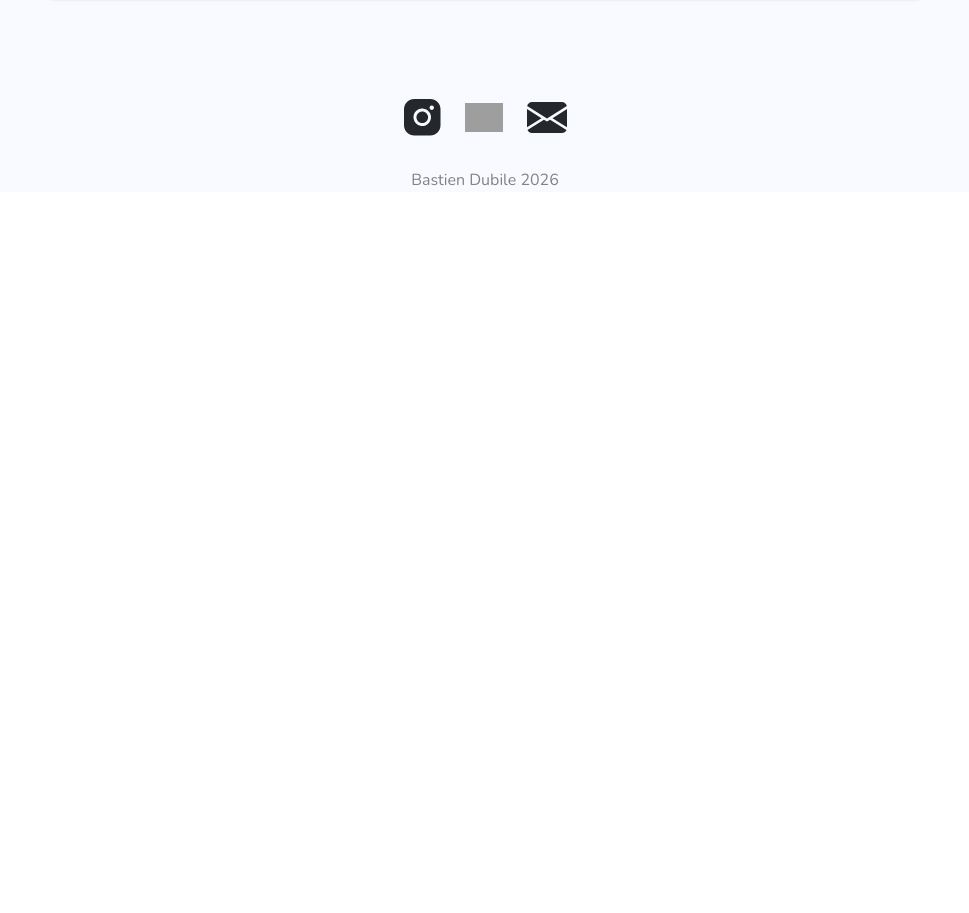
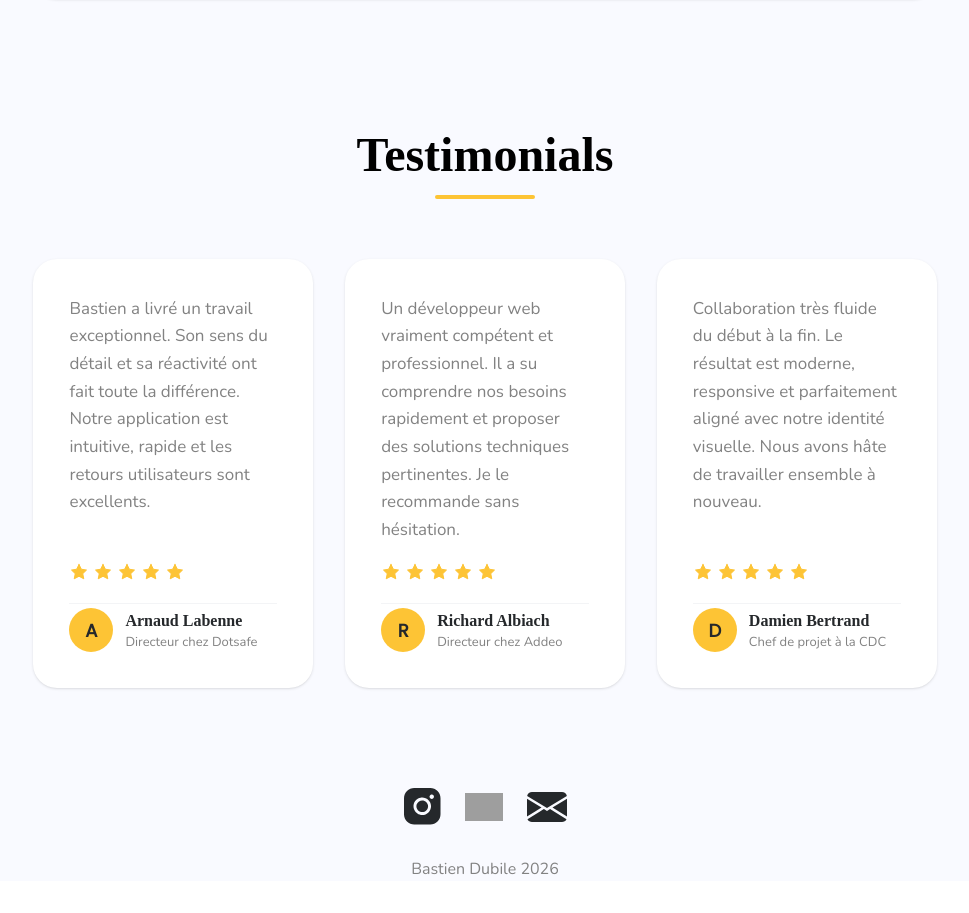
Before and after one commit to Tyzing/portfolio-web-efrei, a React (Vite) app: page / in a window 1280 px wide. Shown: the part 2238-3151 px from the top of the page, without its empty margins (155-1124 px from the left). Before the commit the page ends 2480 px from the top, so only its background shows below. Built offline with nearby package versions, Linux system fonts and the light colour scheme; grey boxes are pictures that could not be loaded.

Commit message:
Ajout du composant Testimonials

```diff
--- /dev/null
+++ b/src/components/Testimonials.jsx
@@ -0,0 +1,80 @@
+import TitleSection from "./TitleSection";
+
+const testimonials = [
+  {
+    name: "Arnaud Labenne",
+    role: "Directeur chez Dotsafe",
+    text: "Bastien a livré un travail exceptionnel. Son sens du détail et sa réactivité ont fait toute la différence. Notre application est intuitive, rapide et les retours utilisateurs sont excellents.",
+    stars: 5,
+  },
+  {
+    name: "Richard Albiach",
+    role: "Directeur chez Addeo",
+    text: "Un développeur web vraiment compétent et professionnel. Il a su comprendre nos besoins rapidement et proposer des solutions techniques pertinentes. Je le recommande sans hésitation.",
+    stars: 5,
+  },
+  {
+    name: "Damien Bertrand",
+    role: "Chef de projet à la CDC",
+    text: "Collaboration très fluide du début à la fin. Le résultat est moderne, responsive et parfaitement aligné avec notre identité visuelle. Nous avons hâte de travailler ensemble à nouveau.",
+    stars: 5,
+  },
+];
+
+function StarRating({ count }) {
+  return (
+    <div className="flex gap-[4px]">
+      {Array.from({ length: count }).map((_, i) => (
+        <svg key={i} width="20" height="20" viewBox="0 0 20 20" fill="none">
+          <path
+            d="M10 1.5L12.39 6.26L17.5 7.05L13.75 10.7L14.78 15.79L10 13.27L5.22 15.79L6.25 10.7L2.5 7.05L7.61 6.26L10 1.5Z"
+            fill="#FDC435"
+            stroke="#FDC435"
+            strokeWidth="1"
+            strokeLinecap="round"
+            strokeLinejoin="round"
+          />
+        </svg>
+      ))}
+    </div>
+  );
+}
+
+function TestimonialCard({ name, role, text, stars }) {
+  return (
+    <div className="flex flex-col gap-[20px] bg-white rounded-[24px] shadow-sm p-[28px] md:p-[36px]">
+      <p className="font-nunito text-[15px] md:text-[17px] text-gray leading-relaxed flex-1">
+        {text}
+      </p>
+
+      <StarRating count={stars} />
+
+      <div className="flex items-center gap-[12px] pt-[4px] border-t border-gray-100">
+        <div className="w-[44px] h-[44px] rounded-full bg-yellow flex items-center justify-center flex-shrink-0">
+          <span className="font-poppins font-bold text-charcoal text-[18px]">
+            {name.charAt(0)}
+          </span>
+        </div>
+        <div>
+          <p className="font-playfair font-semibold text-charcoal text-[16px]">{name}</p>
+          <p className="font-nunito text-gray text-[13px]">{role}</p>
+        </div>
+      </div>
+    </div>
+  );
+}
+
+function Testimonials({ title }) {
+  return (
+    <div className="flex flex-col mt-[60px] md:mt-[120px] gap-[40px] md:gap-[60px] md:mx-[8%]">
+      <TitleSection title={title} />
+      <div className="grid grid-cols-1 md:grid-cols-3 gap-[24px] md:gap-[32px]">
+        {testimonials.map((t, i) => (
+          <TestimonialCard key={i} {...t} />
+        ))}
+      </div>
+    </div>
+  );
+}
+
+export default Testimonials;
--- a/src/components/index.js
+++ b/src/components/index.js
@@ -6,6 +6,7 @@ import ItemProject from "./ItemProject";
 import ListProject from "./ListProject";
 import NavBar from "./NavBar";
 import TitleSection from "./TitleSection";
+import Testimonials from "./Testimonials";
 
 export {
     Header,
@@ -15,5 +16,6 @@ export {
     ItemProject,
     ListProject,
     NavBar,
-    TitleSection
+    TitleSection,
+    Testimonials
 }
--- a/src/pages/Home.jsx
+++ b/src/pages/Home.jsx
@@ -1,6 +1,6 @@
 import { useEffect } from "react";
 import { useLocation } from "react-router-dom";
-import { Header, Footer, Heros, ListProject } from "../components";
+import { Header, Footer, Heros, ListProject, Testimonials } from "../components";
 
 function Home({ name }) {
   const location = useLocation();
@@ -19,6 +19,7 @@ function Home({ name }) {
       <div className="mx-[8%]">
         <Heros name={name} />
         <ListProject title="Projects" />
+        <Testimonials title="Testimonials" />
         <Footer />
       </div>
     </div>
```
